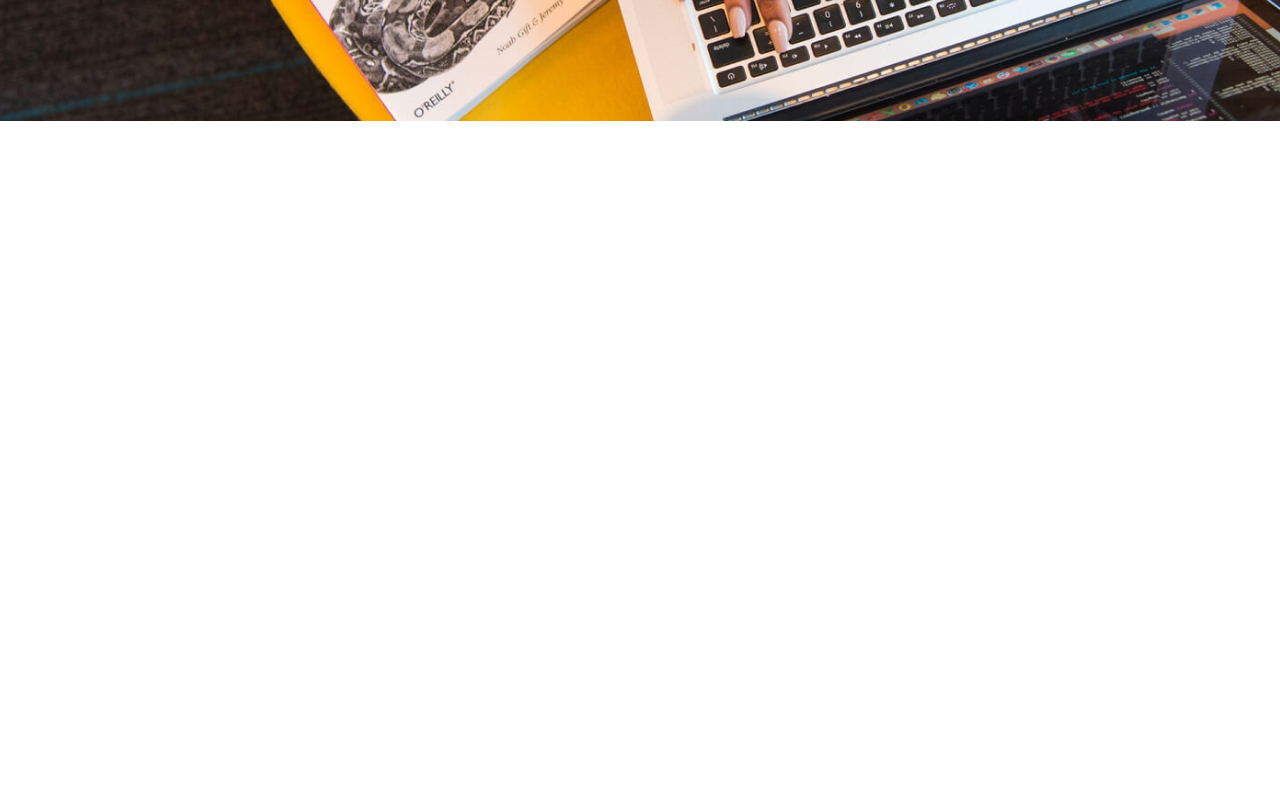
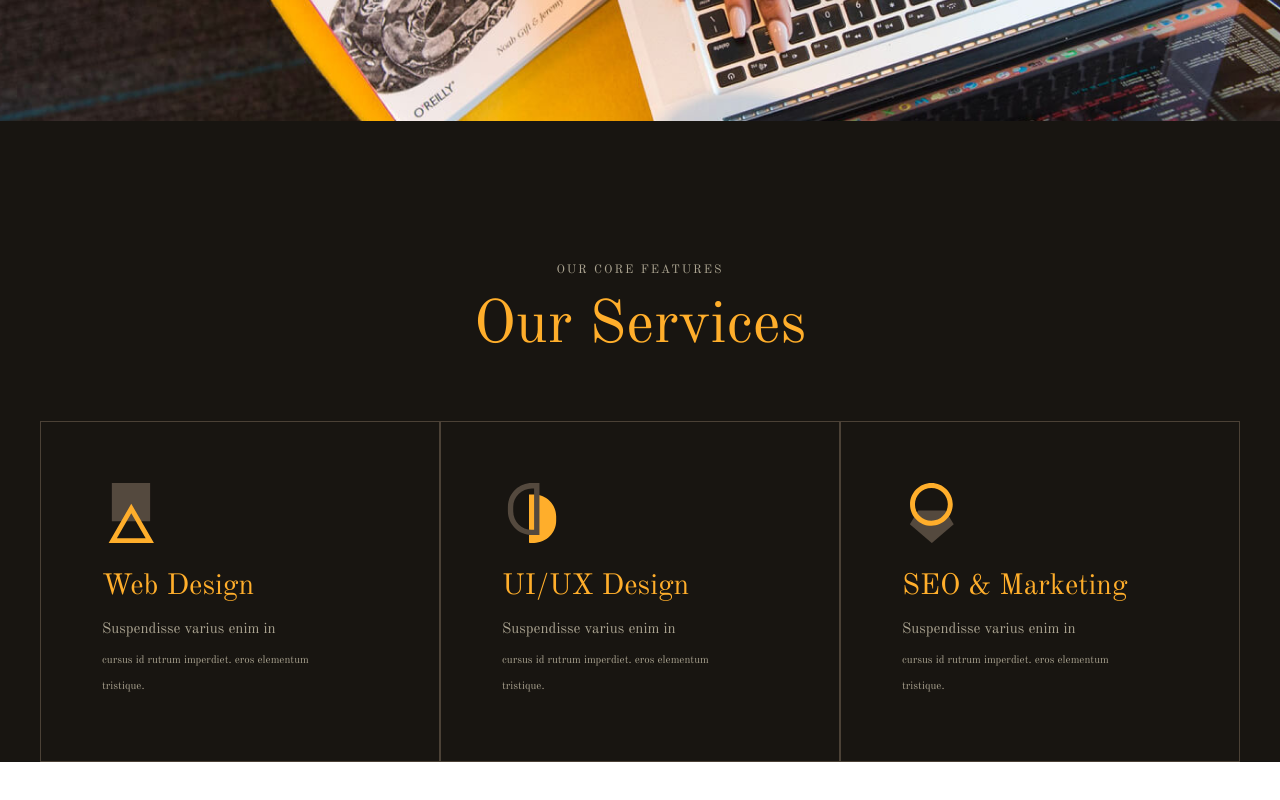
Before and after one commit to Chelovechina/atelier, a React (Vite) app: page / in a window 1280 px wide. Shown: the part 3765-4565 px from the top of the page. Before the commit the page ends 3886 px from the top, so only its background shows below. Built offline with nearby package versions, Linux system fonts and the light colour scheme.

Commit message:
feat: implement services section

```diff
--- a/src/App.jsx
+++ b/src/App.jsx
@@ -2,6 +2,7 @@ import Header from './components/Header/Header';
 import Atelier from './components/Atelier/Atelier';
 import Template from './components/Template/Template';
 import Image from './components/Image/Image';
+import Services from './components/Services/Services';
 
 function App() {
   return (
@@ -11,6 +12,7 @@ function App() {
         <Atelier />
         <Template />
         <Image />
+        <Services />
       </main>
     </>
   );
--- /dev/null
+++ b/src/components/Services/ServiceItem.jsx
@@ -0,0 +1,14 @@
+import styles from './Services.module.scss';
+
+const ServiceItem = ({ title, text, subtext, children }) => {
+  return (
+    <li className={styles.item}>
+      {children}
+      <h4 className={styles.itemTitle}>{title}</h4>
+      <p className={styles.itemText}>{text}</p>
+      <p className={styles.itemSubtext}>{subtext}</p>
+    </li>
+  );
+};
+
+export default ServiceItem;
--- /dev/null
+++ b/src/components/Services/Services.jsx
@@ -0,0 +1,41 @@
+import styles from './Services.module.scss';
+import ServiceItem from './ServiceItem';
+
+import webDesign from './../../assets/icons/web-design.svg';
+import uxUi from './../../assets/icons/ux-ui.svg';
+import seo from './../../assets/icons/seo.svg';
+
+const Services = () => {
+  return (
+    <section className={styles.services}>
+      <div className="container">
+        <div className={styles.wrapper}>
+          <p className={styles.subtitle}>Our Core Features</p>
+          <h2 className={styles.title}>Our Services</h2>
+          <ul className={styles.list}>
+            <ServiceItem
+              title={'Web Design'}
+              text={'Suspendisse varius enim in'}
+              subtext={'cursus id rutrum imperdiet. eros elementum tristique.'}>
+              <img src={webDesign} alt="Web Design" />
+            </ServiceItem>
+            <ServiceItem
+              title={'UI/UX Design'}
+              text={'Suspendisse varius enim in'}
+              subtext={'cursus id rutrum imperdiet. eros elementum tristique.'}>
+              <img src={uxUi} alt="UI/UX Design" />
+            </ServiceItem>
+            <ServiceItem
+              title={'SEO & Marketing'}
+              text={'Suspendisse varius enim in'}
+              subtext={'cursus id rutrum imperdiet. eros elementum tristique.'}>
+              <img src={seo} alt="SEO & Marketing" />
+            </ServiceItem>
+          </ul>
+        </div>
+      </div>
+    </section>
+  );
+};
+
+export default Services;
--- /dev/null
+++ b/src/components/Services/Services.module.scss
@@ -0,0 +1,51 @@
+@import "./../../scss/variables";
+
+.services {
+  margin: 138px 0 120px;
+}
+.subtitle {
+  font-size: 12px;
+  line-height: 22px;
+  text-align: center;
+  letter-spacing: 2px;
+  text-transform: uppercase;
+  margin-bottom: 10px;
+  color: $gray;
+}
+.title {
+  font-size: 60px;
+  line-height: 70px;
+  text-align: center;
+  color: $yellow;
+  margin-bottom: 60px;
+}
+.list {
+  display: flex;
+}
+.item {
+  padding: 61px;
+  border: 1px solid $brown;
+  width: 100%;
+
+  img {
+    margin-bottom: 20px;
+  }
+}
+.itemTitle {
+  font-size: 29px;
+  line-height: 40px;
+  color: $yellow;
+  margin-bottom: 10px;
+}
+.itemText {
+  font-size: 15px;
+  line-height: 26px;
+  color: $gray;
+  margin-bottom: 5px;
+}
+.itemSubtext {
+  font-size: 11px;
+  line-height: 26px;
+  color: $gray;
+  max-width: 222px;
+}
```
